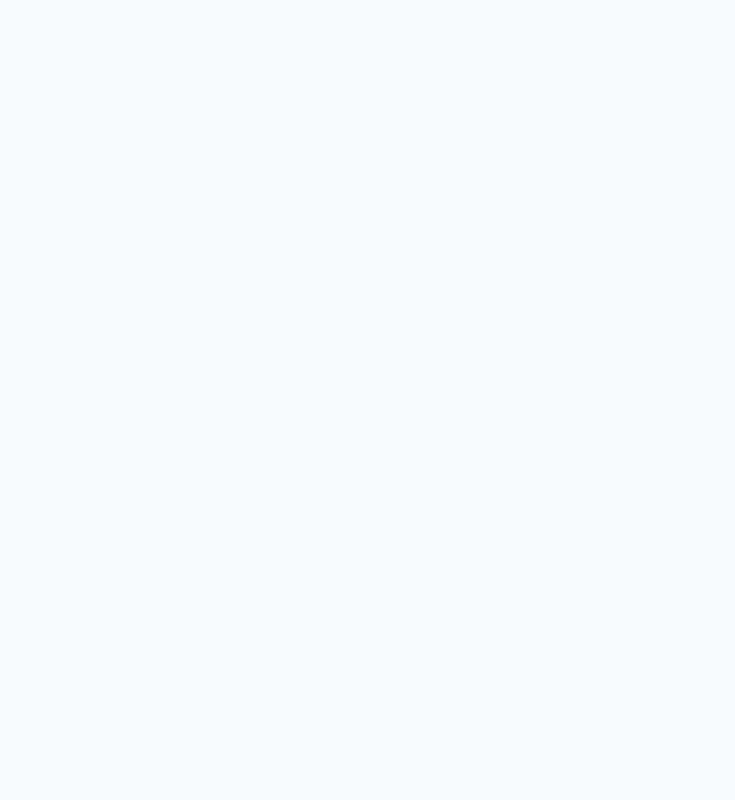
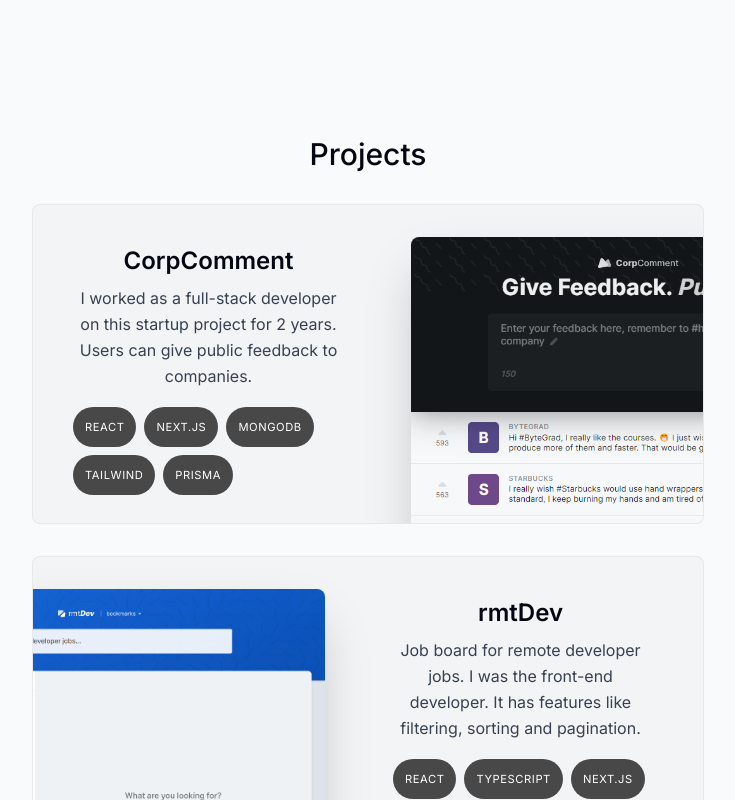
Before and after one commit to Jayden-Truong/portfolio, a Next.js app: page / in a window 1280 px wide. Shown: the part 1160-1960 px from the top of the page, without its empty margins (272-1007 px from the left). Built offline with nearby package versions, Linux system fonts and the light colour scheme.

Commit message:
Create Projects for Portfolio

```diff
--- a/app/page.tsx
+++ b/app/page.tsx
@@ -1,6 +1,7 @@
 import About from '@/components/About';
 import SectionDivider from '@/components/SectionDivider';
 import Intro from '@/components/Intro';
+import Projects from '@/components/Projects';
 
 export default function Home() {
   return (
@@ -8,6 +9,7 @@ export default function Home() {
       <Intro />
       <SectionDivider />
       <About />
+      <Projects />
     </main>
   );
 }
--- /dev/null
+++ b/components/Project.tsx
@@ -0,0 +1,66 @@
+'use client';
+import React, { useRef } from 'react';
+import Image from 'next/image';
+import { motion, useScroll, useTransform } from 'framer-motion';
+import { projectsData } from '@/lib/data';
+
+type ProjectProps = (typeof projectsData)[number];
+
+export default function Project({
+  title,
+  description,
+  tags,
+  imageUrl,
+}: ProjectProps) {
+  const ref = useRef<HTMLDivElement>(null);
+  const { scrollYProgress } = useScroll({
+    target: ref,
+    offset: ['0 1', '1.13 1'],
+  });
+  const scaleProgress = useTransform(scrollYProgress, [0, 1], [0.8, 1]);
+  const opacityProgress = useTransform(scrollYProgress, [0, 1], [0.6, 1]);
+  return (
+    <motion.div
+      ref={ref}
+      style={{
+        scale: scaleProgress,
+        opacity: opacityProgress,
+      }}
+      className="group mb-3 sm:mb-8 last:mb-0"
+    >
+      <section className="bg-gray-100 max-w-[42rem] border border-black/5 rounded-lg overflow-hidden sm:pr-8 relative sm:h-[20rem] hover:bg-gray-200 transition group-even:pl-8">
+        <div className="py-4 px-5 pb-7 sm:pl-10 sm:pr-2 sm:pt-10 sm:max-w-[50%] flex flex-col h-full group-even:ml-[18rem]">
+          <h3 className="text-2xl font-semibold">{title}</h3>
+          <p className="mt-2 leading-relaxed text-gray-700">{description}</p>
+          <ul className="flex flex-wrap gap-2 mt-4 sm:mt-auto">
+            {tags.map((tag, index) => (
+              <li
+                key={index}
+                className="bg-black/[0.7] px-3 py-1 text-[0.7rem] uppercase tracking-wider text-white rounded-full"
+              >
+                {tag}
+              </li>
+            ))}
+          </ul>
+          <Image
+            src={imageUrl}
+            alt={title}
+            quality={95}
+            className="absolute top-8 -right-40 w-[28.25rem] rounded-t-lg shadow-2xl transition
+          group-even:right-[initial]
+          group-even:-left-40
+
+          group-hover:scale-[1.04]
+          group-hover:-translate-x-3
+          group-hover:translate-y-3
+          group-hover:-rotate-2
+
+          group-even:group-hover:translate-x-3
+          group-even:group-hover:translate-y-3
+          group-even:group-hover:rotate-2"
+          />
+        </div>
+      </section>
+    </motion.div>
+  );
+}
--- /dev/null
+++ b/components/Projects.tsx
@@ -0,0 +1,20 @@
+'use client';
+import React from 'react';
+import SectionHeading from './SectionHeading';
+import Project from './Project';
+import { projectsData } from '@/lib/data';
+
+export default function Projects() {
+  return (
+    <section className="mb-28 max-w-[45rem] leading-8 sm:mb-40 text-center">
+      <SectionHeading>Projects</SectionHeading>
+      <div>
+        {projectsData.map((project, index) => (
+          <React.Fragment key={index}>
+            <Project {...project} />
+          </React.Fragment>
+        ))}
+      </div>
+    </section>
+  );
+}
```
